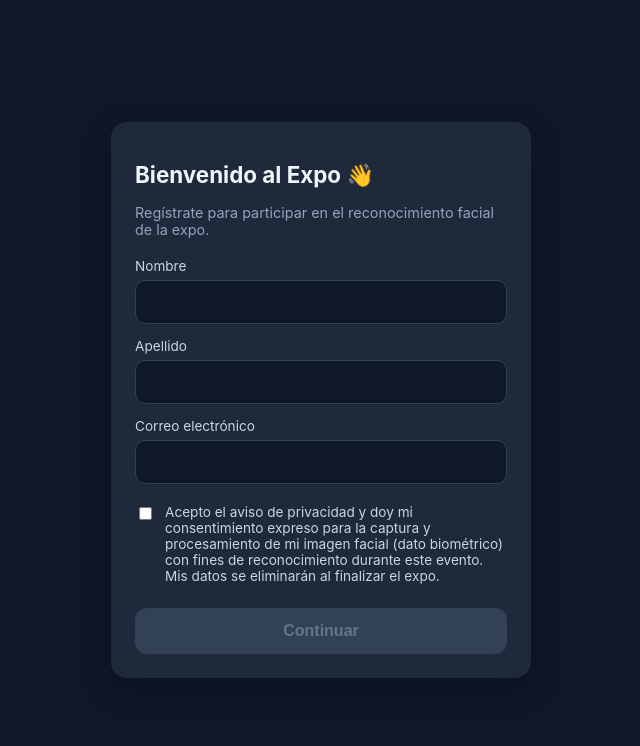
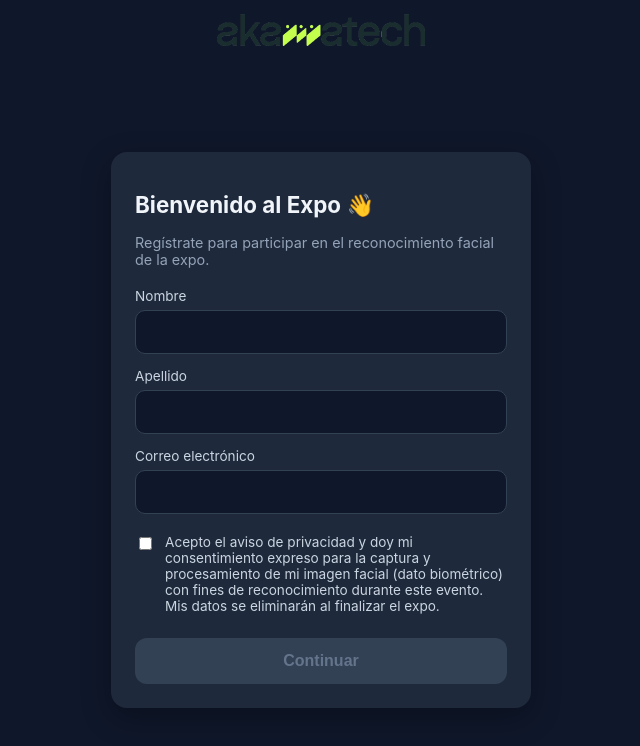
Before and after one commit to Guille-Akamatech/expo-facial-frontend, a React (Vite) app: page / in a window 1280 px wide. Shown: the top 746 px of the page, without its empty margins (319-959 px from the left). Built offline with nearby package versions, Linux system fonts and the light colour scheme; no server answers; what aws-amplify would draw is missing.

Commit message:
Agrega logo Akamatech, colores de marca y actualiza preguntas

```diff
--- a/src/App.jsx
+++ b/src/App.jsx
@@ -1,4 +1,5 @@
 import { useState } from "react";
+import Encabezado from "./components/Encabezado.jsx";
 import PantallaDatos from "./components/PantallaDatos.jsx";
 import PantallaPreguntas from "./components/PantallaPreguntas.jsx";
 import PantallaCaptura from "./components/PantallaCaptura.jsx";
@@ -41,22 +42,28 @@ export default function App() {
     }
   };
 
+ let contenido;
   if (paso === PASOS.DATOS) {
-    return (
+    contenido = (
       <>
         {error && <p className="error" style={{ textAlign: "center" }}>{error}</p>}
         <PantallaDatos onContinuar={handleDatosListos} />
       </>
     );
+  } else if (paso === PASOS.PREGUNTAS) {
+    contenido = <PantallaPreguntas onContinuar={handlePreguntasListas} />;
+  } else if (paso === PASOS.CAPTURA) {
+    contenido = (
+      <PantallaCaptura participantId={participantId} onExito={() => setPaso(PASOS.CONFIRMACION)} />
+    );
+  } else {
+    contenido = <PantallaConfirmacion nombre={datosPersonales?.nombre} />;
   }
 
-  if (paso === PASOS.PREGUNTAS) {
-    return <PantallaPreguntas onContinuar={handlePreguntasListas} />;
-  }
-
-  if (paso === PASOS.CAPTURA) {
-    return <PantallaCaptura participantId={participantId} onExito={() => setPaso(PASOS.CONFIRMACION)} />;
-  }
-
-  return <PantallaConfirmacion nombre={datosPersonales?.nombre} />;
+  return (
+    <div className="app-shell">
+      <Encabezado />
+      {contenido}
+    </div>
+  );
 }
--- /dev/null
+++ b/src/components/Encabezado.jsx
@@ -0,0 +1,7 @@
+export default function Encabezado() {
+  return (
+    <header className="encabezado">
+      <img src="/akamatech-logo.png" alt="Akamatech" className="logo-akamatech" />
+    </header>
+  );
+}
--- a/src/styles.css
+++ b/src/styles.css
@@ -9,8 +9,28 @@ body {
   color: #f1f5f9;
 }
 
+.app-shell {
+  min-height: 100vh;
+  display: flex;
+  flex-direction: column;
+}
+
+.encabezado {
+  width: 100%;
+  padding: 14px 20px;
+  display: flex;
+  justify-content: center;
+  background: #0f172a;
+}
+
+.logo-akamatech {
+  height: 32px;
+  width: auto;
+}
+
 .pantalla {
-  min-height: 100vh;
+  flex: 1;
+  min-height: 0;        /* antes decía min-height: 100vh; bórralo */
   display: flex;
   flex-direction: column;
   justify-content: center;
```
Also changed, not shown: public/akamatech-logo.png (added).
